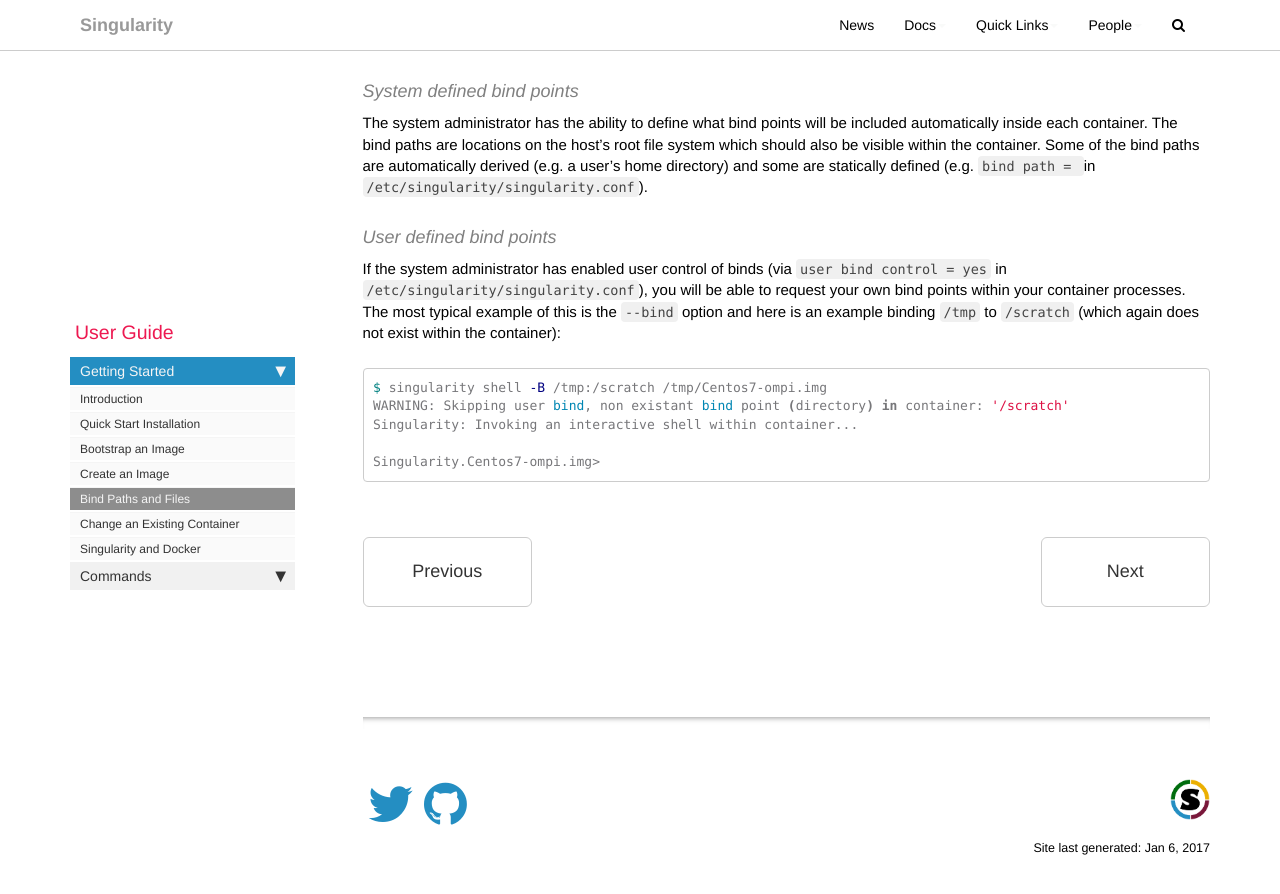
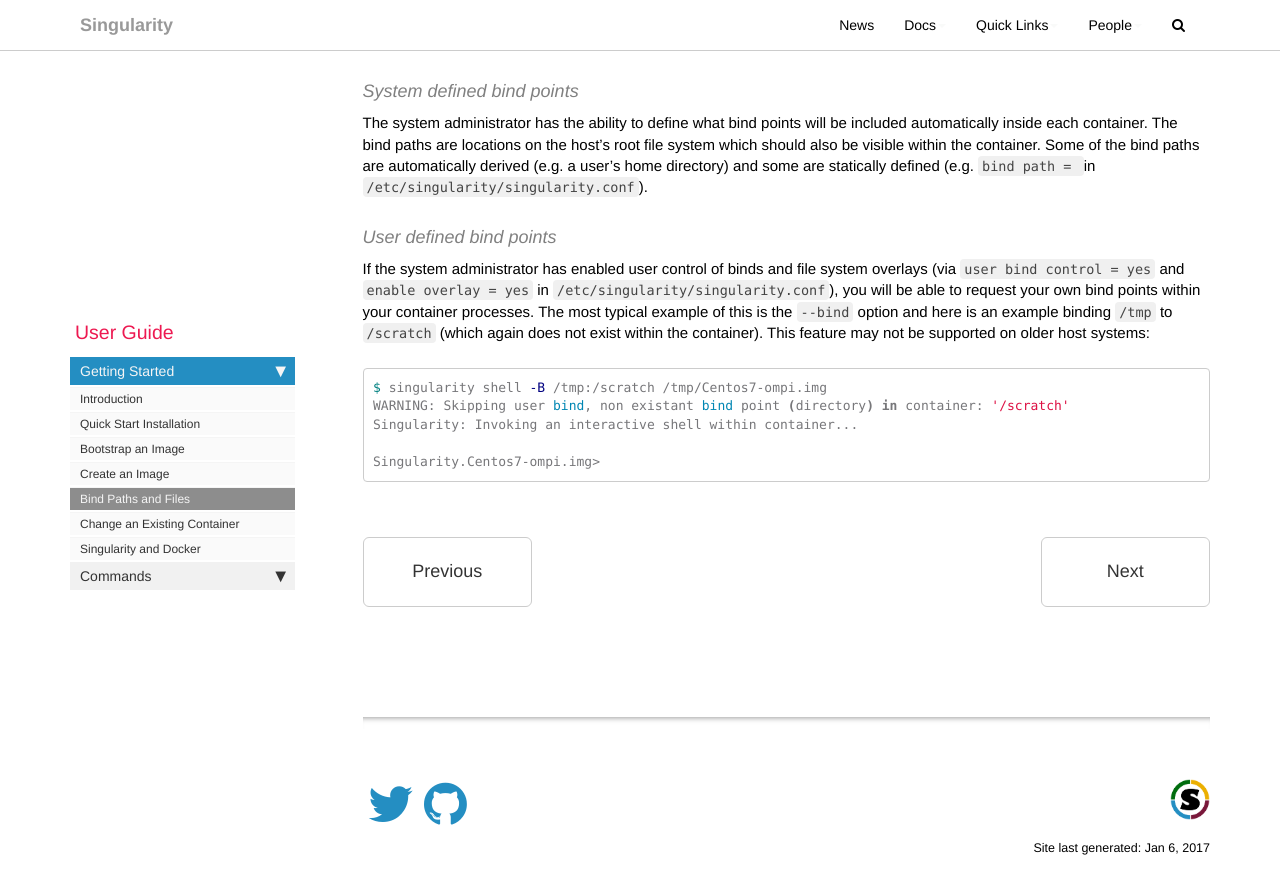
Before and after one commit to singularityware/singularityware.github.io, a Jekyll site: the page built from pages/docs/user-docs/docs-bind-paths.md, in a window 1280 px wide and 900 px high, scrolled down 983 px. Shown: the top 894 px of the window. Built offline with Jekyll 4.4.1, drawn with Linux system fonts in a browser that asks for light colours; nearby versions of some CDN libraries; comment, search, counter and statistics services are not loaded.

Commit message:
clarified user binding

````diff
--- a/pages/docs/user-docs/docs-bind-paths.md
+++ b/pages/docs/user-docs/docs-bind-paths.md
@@ -38,7 +38,7 @@ The system administrator has the ability to define what bind points will be incl
 
 
 #### User defined bind points
-If the system administrator has enabled user control of binds (via `user bind control = yes` in `/etc/singularity/singularity.conf`), you will be able to request your own bind points within your container processes. The most typical example of this is the `--bind` option and here is an example binding `/tmp` to `/scratch` (which again does not exist within the container):
+If the system administrator has enabled user control of binds and file system overlays (via `user bind control = yes` and `enable overlay = yes` in `/etc/singularity/singularity.conf`), you will be able to request your own bind points within your container processes. The most typical example of this is the `--bind` option and here is an example binding `/tmp` to `/scratch` (which again does not exist within the container). This feature may not be supported on older host systems:
 
 ```bash
 $ singularity shell -B /tmp:/scratch /tmp/Centos7-ompi.img
````
Also changed, not shown: pages/docs/admin-docs/advanced-config.md (+2 -2 lines).
